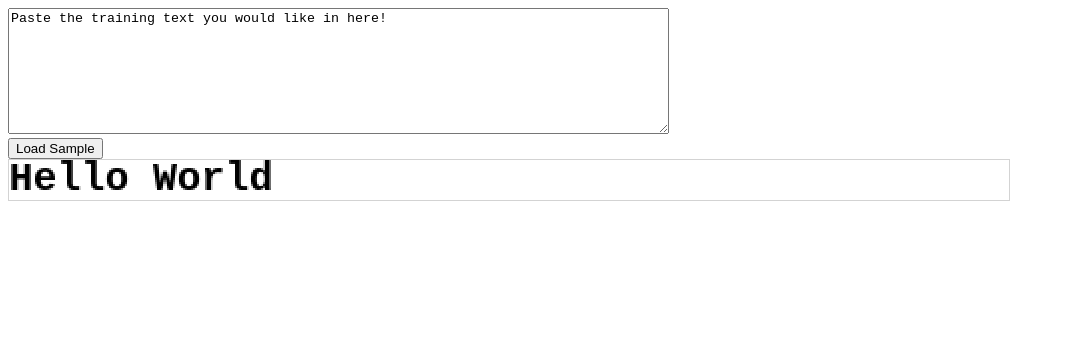
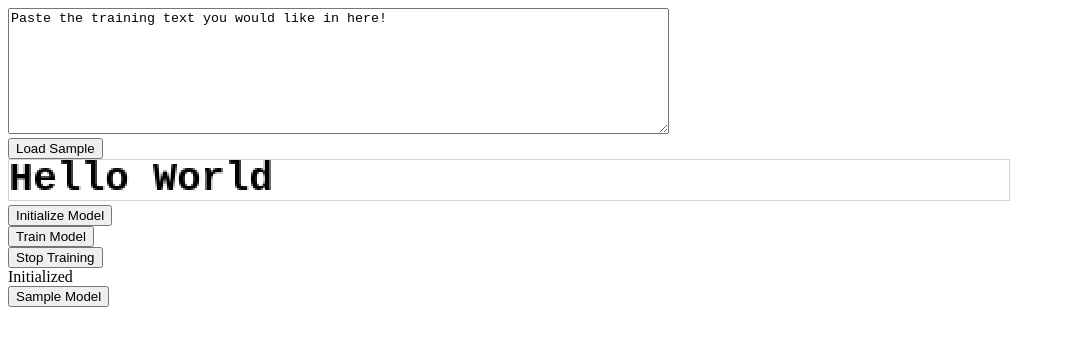
Before and after one commit to kdbanman/font_blobber, a plain HTML site: page index.html in a window 1280 px wide. Shown: the whole page, without its empty margins (0-1065 px from the left). Drawn offline with Linux system fonts and the light colour scheme.

Commit message:
Group like UI objects and add some buttons

```diff
--- a/index.html
+++ b/index.html
@@ -3,11 +3,13 @@
   <body>
 
     <div>
-      <textarea class="rawTrainingText" rows="8" cols="80">Paste the training text you would like in here!</textarea>
-    </div>
+      <div>
+        <textarea class="rawTrainingText" rows="8" cols="80">Paste the training text you would like in here!</textarea>
+      </div>
 
-    <div>
-      <button class="loadSampleTrainingText" onclick="loadSampleTrainingText()">Load Sample</button>
+      <div>
+        <button class="loadSampleTrainingText" onclick="loadSampleTrainingText()">Load Sample</button>
+      </div>
     </div>
 
     <div>
@@ -16,6 +18,28 @@
       </canvas>
     </div>
 
+    <div>
+      <div>
+        <button class="initializeModel" onclick="initializeModel()">Initialize Model</button>
+      </div>
+
+      <div>
+        <button class="trainModel" onclick="trainModel()">Train Model</button>
+      </div>
+
+      <div>
+        <button class="stopTraining" onclick="stopTraining()">Stop Training</button>
+      </div>
+
+      <div class="modelState">
+        Initialized
+      </div>
+    </div>
+
+    <div>
+      <button class="sampleModel" onclick="sampleModel()">Sample Model</button>
+    </div>
+
     <script type="text/javascript" src="src/components/rawTrainingText.js"></script>
     <script type="text/javascript" src="src/components/textCanvas.js"></script>
     <script type="text/javascript" src="src/main.js"></script>
```
